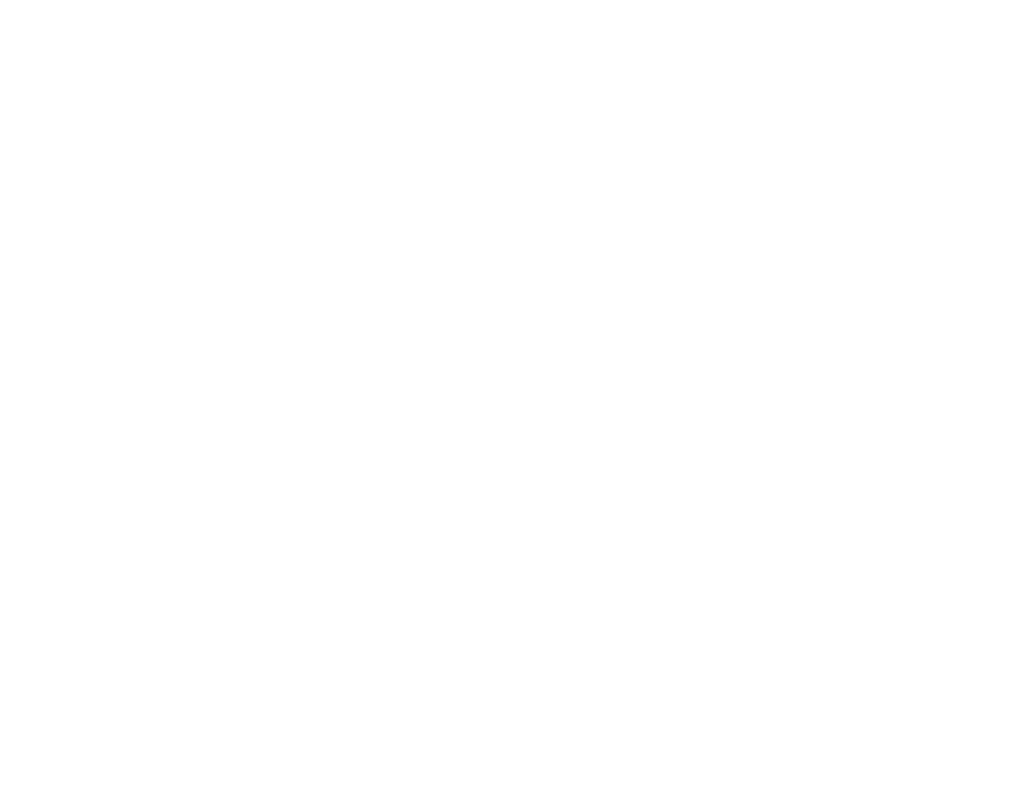
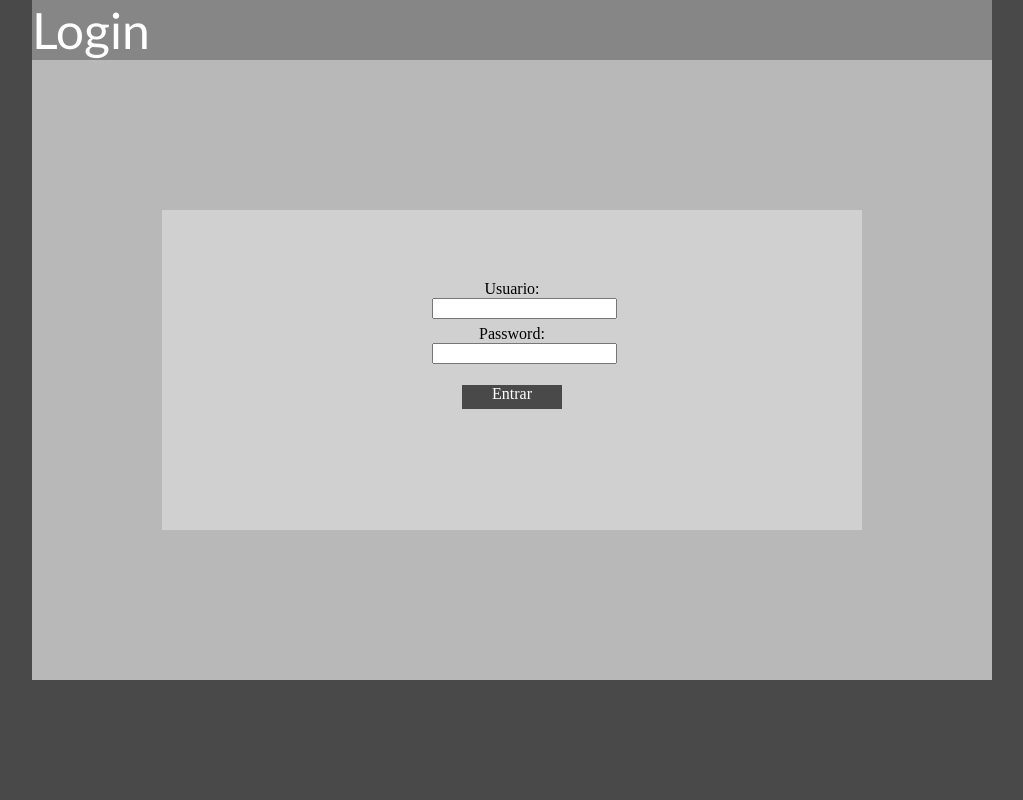
Before and after one commit to adrianescobar/SIV, a PHP site: page / in a window 1280 px wide. Before the commit the part shown is empty. Shown: the whole page, without its empty margins (128-1151 px from the left). Run offline with PHP 8.4, Linux system fonts and the light colour scheme.

Commit message:
primer push luego de un dia

```diff
--- /dev/null
+++ b/css/login.css
@@ -0,0 +1,78 @@
+html, body, div, span, applet, object, iframe,
+h1, h2, h3, h4, h5, h6, p, blockquote, pre,
+a, abbr, acronym, address, big, cite, code,
+del, dfn, em, img, ins, kbd, q, s, samp,
+small, strike, strong, sub, sup, tt, var,
+b, u, i, center,
+dl, dt, dd, ol, ul, li,
+fieldset, form, label, legend,
+table, caption, tbody, tfoot, thead, tr, th, td,
+article, aside, canvas, details, embed,
+figure, figcaption, footer, header, hgroup,
+menu, nav, output, ruby, section, summary,
+time, mark, audio, video {
+	margin: 0;
+	padding: 0;
+	border: 0;
+	font-size: 100%;
+	font: inherit;
+	vertical-align: baseline;
+}
+body{
+	background-color: #494949;
+}
+.header{
+
+	height: 60px;
+	width: 960px;
+	margin: auto;
+	background-color: #868686;
+}
+.body{
+	background-color: #b8b8b8;
+	margin: auto;
+	min-height: 680px;
+	width: 960px;
+}
+#header h2{
+	font-family: calibri;
+	color: white;
+	font-size:50px;
+}
+#login{
+
+	margin: auto;
+	height: 250px;
+	width: 700px;
+	background-color: #d0d0d0;
+}
+#ldentro{
+	height: 250px;
+	background-color: #d0d0d0;
+	margin-top: 150px;
+	padding-top:70px;
+}
+.input {
+	height: 45px;
+	width: 160px;
+}
+
+.button{
+	width:100px;
+	height:24px;
+	margin:5px;
+	background-color:#494949;
+	color:white;
+	text-align:center;
+}
+#entrar{
+	margin:auto;
+	margin-top:15px;
+}
+#entrar a{
+	text-decoration: none;
+}
+#entrar div:hover{
+	background-color:#b8b8b8;
+	color:white;
+}
--- a/index.php
+++ b/index.php
@@ -1,15 +1,32 @@
 <html>
 
 	<head>
+		<title>Pagina login</title>
 
-		<title><title>
+		<link rel="stylesheet" type="text/css" href="css/login.css" media="screen">
 
 	</head>
 
 <body>
+	<div id = 'body' class = 'body'>
 
+		<div id = 'header' class = 'header'>
+			<h2>Login</h2>
+		</div>
+
+		<div id = 'login' align = 'center'>
+			<div id = 'ldentro'>
+				<form method = 'post'>
+
+					<div class = 'input'><label>Usuario: </label><input type ='text' name = 'usuario' id = 'usuario'></div>
+					<div class = 'input'><label>Password: </label><input type ='password' name = 'pass' id = 'pass'></div>
+					<div id = 'entrar' align='center'><a href = '#'><div class = 'button'>Entrar</div></a></div>
+					<!---->
+				</form>
+			</div>
+		</div>
+	</div>
 
 
 </body>
-
 </html>
--- /dev/null
+++ b/php/conector/motor.php
@@ -0,0 +1,4 @@
+<?php
+	include("configuracion.php");
+	include("conexion.php");
+?>
--- /dev/null
+++ b/php/logout.php
@@ -0,0 +1,6 @@
+<?php
+	session_start();
+	session_destroy();
+	header("Location:index.php");
+
+?>
```
Also changed, not shown: php/conector/conexion.php (added, +17 -0 lines), php/conector/configuracion.php (added, +8 -0 lines), php/confirmarusuario.php (added, +19 -0 lines), php/seguridad.php (added, +13 -0 lines), img/icons/leeme.txt (added).
